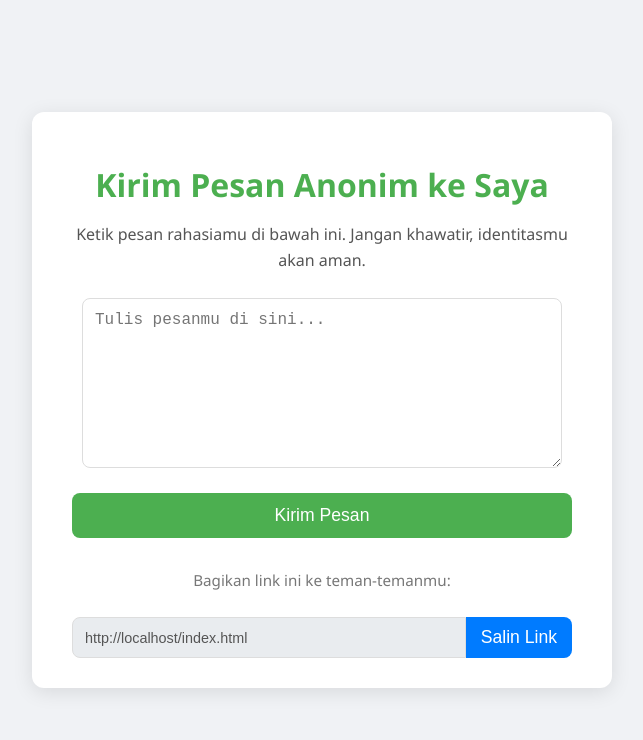
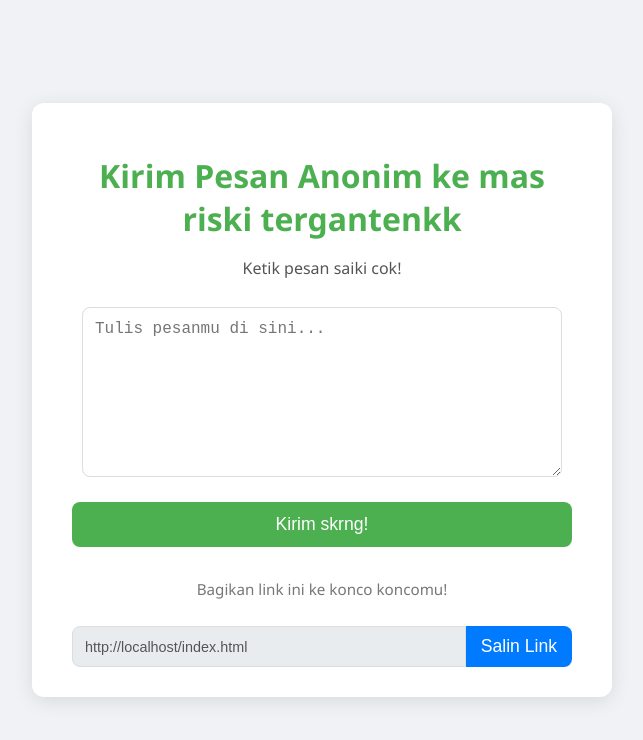
Before and after one commit to Rizkyae/anonimchat, a plain HTML site: page index.html in a window 1280 px wide. Shown: the whole page, without its empty margins (318-961 px from the left). Drawn offline with Linux system fonts and the light colour scheme.

Commit message:
Update index.html

```diff
--- a/index.html
+++ b/index.html
@@ -3,22 +3,22 @@
 <head>
     <meta charset="UTF-8">
     <meta name="viewport" content="width=device-width, initial-scale=1.0">
-    <title>Kirim Pesan Anonim</title>
+    <title>RISKI = Kirimin gw pesan anonim!</title>
     <link rel="stylesheet" href="style.css">
 </head>
 <body>
     <div class="container">
-        <h1>Kirim Pesan Anonim ke Saya</h1>
-        <p>Ketik pesan rahasiamu di bawah ini. Jangan khawatir, identitasmu akan aman.</p>
+        <h1>Kirim Pesan Anonim ke mas riski tergantenkk</h1>
+        <p>Ketik pesan saiki cok!</p>
 
         <form id="anonymousMessageForm">
             <textarea id="messageInput" placeholder="Tulis pesanmu di sini..." rows="8" required></textarea>
-            <button type="submit">Kirim Pesan</button>
+            <button type="submit">Kirim skrng!</button>
         </form>
 
         <div id="statusMessage" class="status-message"></div>
 
-        <p class="share-link-text">Bagikan link ini ke teman-temanmu:</p>
+        <p class="share-link-text">Bagikan link ini ke konco koncomu!</p>
         <div class="share-link-container">
             <input type="text" id="currentLink" value="" readonly>
             <button onclick="copyLink()">Salin Link</button>
```
